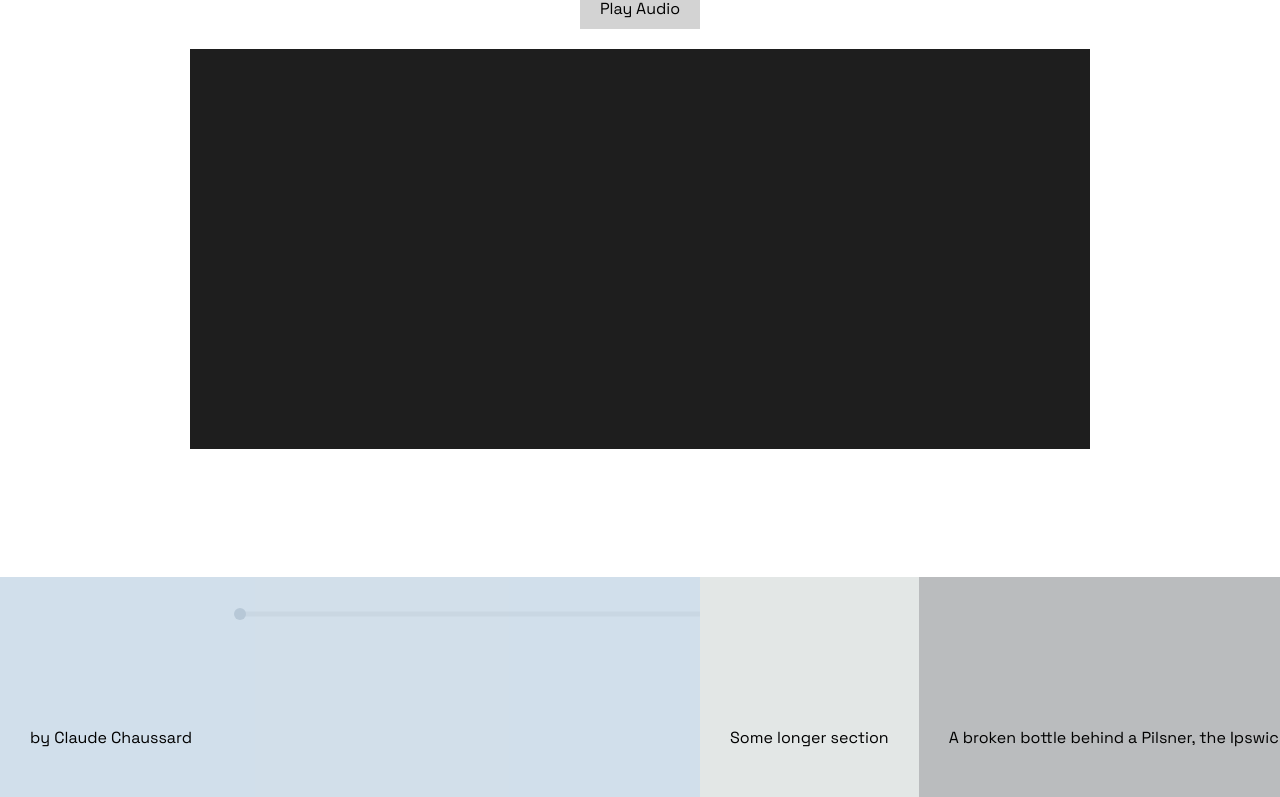
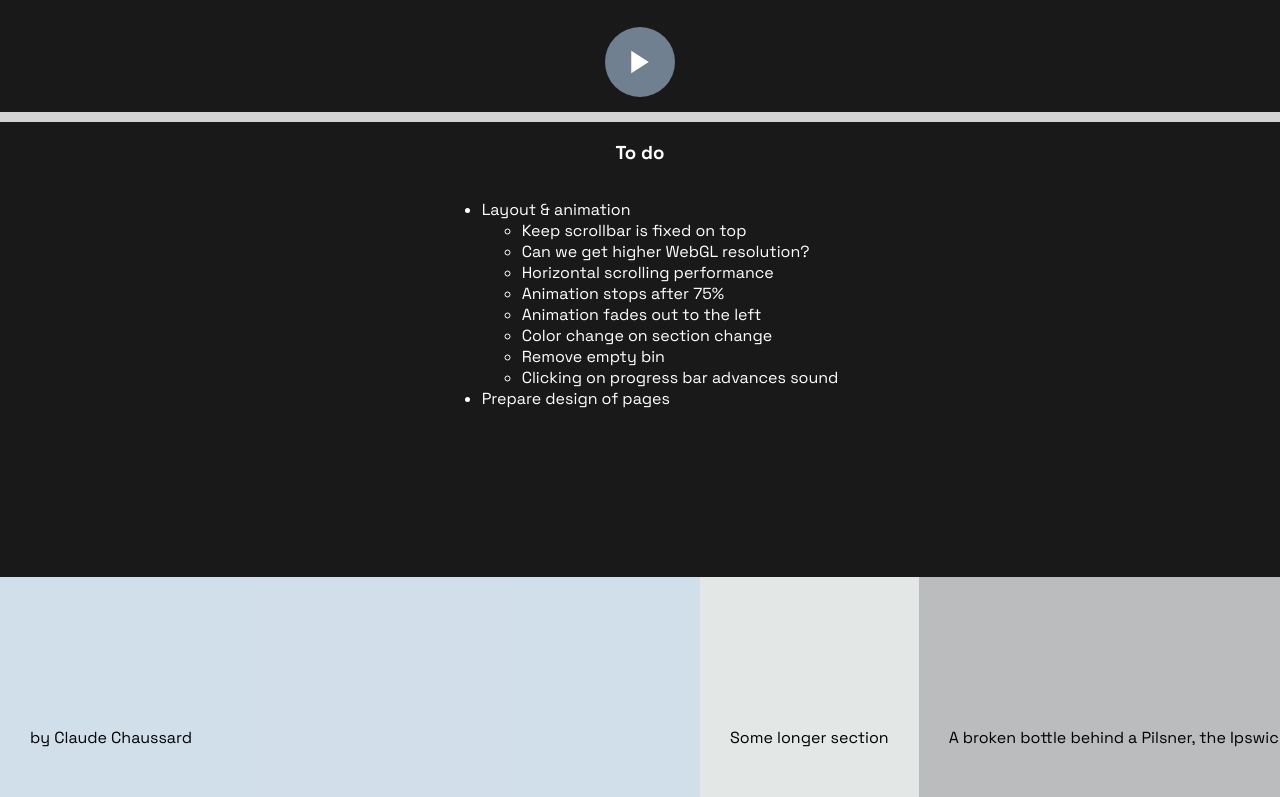
Before and after one commit to spandl/12lignes, a website built with Vite: page src/index.html in a window 1280 px wide. Shown: the part 223-1020 px from the top of the page. Built offline with nearby package versions, Linux system fonts and the light colour scheme; some packages are replaced by stand-ins of ours.

Commit message:
layout changes

```diff
--- /dev/null
+++ b/src/css/audio.scss
@@ -0,0 +1,96 @@
+@import url('https://fonts.googleapis.com/css2?family=Itim&family=Lato:ital,wght@0,100;0,300;0,400;0,700;0,900;1,100;1,300;1,400;1,700;1,900&family=Space+Grotesk:wght@300..700&display=swap');
+
+$primary-color: #3498db;
+
+/* Audio Visualization Overlay */
+#audio-visualization {
+    position: fixed; /* Fixed to cover the entire viewport */
+    top: 0;
+    left: 0;
+    width: 100vw; /* Full viewport width */
+    height: 100vh; /* Full viewport height */
+    z-index: 9998; /* Slightly below sticky elements like the play button */
+    pointer-events: none; /* Ensure it doesn't block user interaction */
+}
+
+// SVG play button
+#audio-button {
+    position: sticky;
+    top: 20px;
+    z-index: 9999; /* Ensure it is above the overlay */
+
+    display: flex;
+    justify-content: center;
+    align-items: center;
+
+    padding: 5px;
+    text-align: center;
+    width: 60px;
+    height: 60px;
+    margin: 15px auto;
+
+    cursor: pointer;
+    border-radius: 50%;
+    background-color: slategray;
+    user-select: none;
+    transition: background-color 0.3s ease;
+}
+
+#audio-button:hover {
+    background-color: darkslategray; /* Darker shade on hover */
+}
+
+.icon {
+    width: 30px;
+    height: 30px;
+    fill: white;
+}
+
+.hidden {
+    display: none; /* Hide inactive icon */
+}
+
+// Scrollbar Container
+#scrollbar-container {
+    position: sticky;
+    top: 0;
+    height: 10px;
+    width: 100%;
+    background: lightgray;
+    cursor: pointer;
+    z-index: 10000; /* Above most elements, but below the play button */
+}
+
+// Scrollbar Background
+#scrollbar {
+    position: absolute;
+    top: 50%;
+    left: 0;
+    width: 100%;
+    height: 5px;
+    transform: translateY(-50%);
+}
+
+// Progress Bar
+#progress-bar {
+    position: absolute;
+    top: 50%;
+    left: 0;
+    width: 0; // This will be dynamically updated
+    height: 10px;
+    background: slategrey;
+    transform: translateY(-50%);
+}
+
+// Draggable Circle (Scroll Thumb)
+#scroll-thumb {
+    position: absolute;
+    top: 50%;
+    left: 10; // This will be dynamically updated
+    width: 10px;
+    height: 10px;
+    background: transparent;
+    transform: translateY(-50%);
+    cursor: ew-resize; /* <-> cursor for dragging */
+    pointer-events: auto; /* Ensure it's interactive */
+}
--- a/src/css/main.scss
+++ /dev/null
@@ -1,62 +0,0 @@
-@import url('https://fonts.googleapis.com/css2?family=Itim&family=Lato:ital,wght@0,100;0,300;0,400;0,700;0,900;1,100;1,300;1,400;1,700;1,900&family=Space+Grotesk:wght@300..700&display=swap');
-
-$primary-color: #3498db;
-
-#audio-visualization {
-    // border: 2px solid grey;
-    // width: 800px;
-    // height: 400px;
-}
-
-#audio-button {
-    cursor: pointer;
-    padding: 10px;
-    background: lightgray;
-    text-align: center;
-    width: 100px;
-    margin: 20px auto;
-}
-
-// Scrollbar Container
-#scrollbar-container {
-    position: relative;
-    height: 20px;
-    margin: 10px auto;
-    width: 100%;
-    max-width: 800px;
-}
-
-// Scrollbar Background
-#scrollbar {
-    position: absolute;
-    top: 50%;
-    left: 0;
-    width: 100%;
-    height: 5px;
-    background: lightgray;
-    transform: translateY(-50%);
-}
-
-// Progress Bar
-#progress-bar {
-    position: absolute;
-    top: 50%;
-    left: 0;
-    width: 0; // This will be dynamically updated
-    height: 5px;
-    background: slategrey;
-    transform: translateY(-50%);
-}
-
-// Draggable Circle (Scroll Thumb)
-#scroll-thumb {
-    position: absolute;
-    top: 50%;
-    left: 0; // This will be dynamically updated
-    width: 12px;
-    height: 12px;
-    background: slategrey;
-    border-radius: 50%;
-    transform: translate(-50%, -50%);
-    cursor: pointer;
-}
--- a/src/css/lenis.scss
+++ b/src/css/structure.scss
@@ -6,7 +6,8 @@ body {
 }
 
 #intro {
-    background-color: rgba(255, 255, 255, 0.8);
+    background: rgba(0, 0, 0, 0.9); /* Dark background with transparency */
+    color: white;
 }
 
 #scroll-container {
--- a/src/index.html
+++ b/src/index.html
@@ -9,25 +9,42 @@
 
 <body>
 
-    <div class="sticky section centered" id="intro">
-        <h1>12 lignes (0.30)</h1>
-        <h3>To do</h3>
-        <ul>
+    <div class="section centered" id="intro">
+        <h1>12 lignes (0.40)</h1>
 
-            <li>Scroll player on top and leave in fixed position</li>
-            <li>Keep canvas animation transparent and on top (or underneath)</li>
-            <li>Prepare design of pages</li>
-        </ul>
+        <div id="audio-visualization"></div>
         <div id="audio-button">
-            Play Audio
+            <svg id="play-icon" xmlns="http://www.w3.org/2000/svg" viewBox="0 0 24 24" class="icon">
+                <polygon points="5,3 19,12 5,21" fill="white"></polygon>
+            </svg>
+            <svg id="pause-icon" xmlns="http://www.w3.org/2000/svg" viewBox="0 0 24 24" class="icon hidden">
+                <rect x="6" y="4" width="4" height="16" fill="white"></rect>
+                <rect x="14" y="4" width="4" height="16" fill="white"></rect>
+            </svg>
         </div>
-        <div id="audio-visualization"></div>
-        <canvas id="waveformCanvas"></canvas>
         <div id="scrollbar-container">
             <div id="scrollbar"></div>
             <div id="progress-bar"></div>
             <div id="scroll-thumb"></div>
         </div>
+
+        <h3>To do</h3>
+        <ul>
+            <li>
+                Layout & animation
+                <ul>
+                    <li>Keep scrollbar is fixed on top</li>
+                    <li>Can we get higher WebGL resolution?</li>
+                    <li>Horizontal scrolling performance</li>
+                    <li>Animation stops after 75%</li>
+                    <li>Animation fades out to the left</li>
+                    <li>Color change on section change</li>
+                    <li>Remove empty bin</li>
+                    <li>Clicking on progress bar advances sound</li>
+                </ul>
+            </li>
+            <li>Prepare design of pages</li>
+        </ul>
     </div>
 
     <!-- Horizontal scrolling section -->
@@ -56,7 +73,6 @@
         <div>Credits and other stuff</div>
     </div>
 
-
     <script type="module" src="./js/entry.ts"></script>
 </body>
 
--- a/src/js/audio.ts
+++ b/src/js/audio.ts
@@ -21,11 +21,16 @@ document.addEventListener('DOMContentLoaded', () => {
     }, false);
 
     const playButton = document.getElementById("audio-button")!;
+    const playIcon = document.getElementById("play-icon");
+    const pauseIcon = document.getElementById("pause-icon");
+
     const scrollbar = document.getElementById("scrollbar")!;
     const progressBar = document.getElementById("progress-bar")!;
     const scrollThumb = document.getElementById("scroll-thumb")!;
 
-    initViz();  // Initializes the canvas
+    const audioVisualization = document.getElementById("audio-visualization")!;
+
+    initViz(audioVisualization);  // Initializes the canvas
 
     let isDragging = false;
     let isPlaying = false;
@@ -61,14 +66,17 @@ document.addEventListener('DOMContentLoaded', () => {
         if (!isPlaying) {
             audioElement.play();
             isPlaying = true;
-            playButton.textContent = "Pause Audio"; // Change button text to "Pause"
+            playIcon.classList.add("hidden");
+            pauseIcon.classList.remove("hidden");
 
         } else {
             audioElement.pause();
             isPlaying = false;
-            playButton.textContent = "Play Audio"; // Change button text to "Play"
+            playIcon.classList.remove("hidden");
+            pauseIcon.classList.add("hidden");
         }
     });
+
 
     // Control the frequency of updates with requestAnimationFrame
     let lastUpdate = 0;
@@ -87,7 +95,7 @@ document.addEventListener('DOMContentLoaded', () => {
             );
 
             const { time, loudness, frequencyDomain, timeDomain } = audioData;
-            updateViz(audioElement.currentTime, timeDomain);
+            updateViz(audioVisualization, audioElement.currentTime, timeDomain);
 
             lastUpdate = timestamp;
         }
--- a/src/js/dataVisualization.ts
+++ b/src/js/dataVisualization.ts
@@ -2,10 +2,7 @@ import * as d3 from "d3";
 import p5 from 'p5';
 
 const NUM_LINES = 20; // Number of lines
-const CANVAS_WIDTH = 900;
-const CANVAS_HEIGHT = 400;
-const MAX_WIDTH_PERCENT = 0.9; // 90% of canvas
-const DOT_RADIUS = 3;
+const DOT_RADIUS = 5;
 
 
 const xStep = 1; //CANVAS_WIDTH * MAX_WIDTH_PERCENT / CANVAS_WIDTH * 2;
@@ -18,15 +15,12 @@ const binGenerator = d3
     .bin()
     .thresholds(NUM_LINES);
 
-const yScale = d3
-    .scaleLinear()
-    .domain([0, 255])
-    .range([CANVAS_HEIGHT, 0]);
+let yScale;
 
 
 // Function to process the audio data and update linesData
-export function updateViz(currentTime, timeDomainArray: Uint8Array): void {
-    // Use d3 to bin the data dynamically
+export const updateViz = (container: HTMLElement, currentTime, timeDomainArray: Uint8Array): void => {
+    const { width, height } = container.getBoundingClientRect();
 
     const bins = binGenerator(timeDomainArray);
 
@@ -43,37 +37,41 @@ export function updateViz(currentTime, timeDomainArray: Uint8Array): void {
             y
         });
         const newLength = linesData[lineIndex].length
-        if (newLength > CANVAS_WIDTH) {
-            linesData[lineIndex].splice(0, newLength - CANVAS_WIDTH);
+        if (newLength > width) {
+            linesData[lineIndex].splice(0, newLength - width);
         }
     });
 }
 
 
-export function initViz() {
+export const initViz = (container: HTMLElement) => {
+    const { width, height } = container.getBoundingClientRect();
+    const backColor = 'rgba(255, 255, 255, 0)';
+    const dotColor = 'rgba(24, 183, 204, 0.15)';
+    yScale = d3
+        .scaleLinear()
+        .domain([0, 255])
+        .range([height, 0]);
+
     new p5((sketch) => {
         sketch.setup = () => {
-            sketch.createCanvas(CANVAS_WIDTH, CANVAS_HEIGHT, sketch.WEBGL);
-            sketch.background(30);
+            sketch.createCanvas(width, height, sketch.WEBGL);
+
             sketch.noStroke();
         };
 
-
-
         sketch.draw = () => {
-            sketch.background(30);
-
+            sketch.background(backColor);
             // Draw all dots
             for (let i = 0; i < linesData.length; i++) {
                 const line = linesData[i];
                 line.forEach((point, position) => {
                     // console.log('point', point)
-                    let fillColor = 'rgba(24, 183, 204, 0.25)';
-                    sketch.fill(fillColor); // Dot color
-                    sketch.opacity = 0.1;
 
-                    const x = position - CANVAS_WIDTH / 2;
-                    const y = point.y - CANVAS_HEIGHT / 2;
+                    sketch.fill(dotColor);
+
+                    const x = position - width / 2;
+                    const y = point.y - height / 2;
                     sketch.circle(x, y, DOT_RADIUS);
                 });
             }
--- a/src/js/main.ts
+++ b/src/js/main.ts
@@ -1,8 +1,8 @@
 import Lenis from 'lenis';
 
 import 'lenis/dist/lenis.css';
-import '../css/main.scss';
-import '../css/lenis.scss';
+import '../css/audio.scss';
+import '../css/structure.scss';
 
 console.log('Hello Claude');
 
@@ -34,7 +34,7 @@ const initSizes = () => {
         return total + contentItem.offsetWidth;
     }, 0);
     const verticalExtraSpace = horizontalScrollSectionWidth - screenWidth;
-    console.log('verticalExtraSpace', verticalExtraSpace);
+    // console.log('verticalExtraSpace', verticalExtraSpace);
 
     const spacer = document.querySelector('#spacer') as HTMLElement | null;
     if (spacer) spacer.style.height = `${verticalExtraSpace}px`;
@@ -53,8 +53,8 @@ const handleVirtualScroll = (e: any, speed: number) => {
 TODO > horizontal scroll
 
 * Add real text
-* Add audio player
-* Add canvas for visual animation
+* Fixed position for audio player
+* Overlay canvas for visual animation
 * Design
 * Fine-tune transition between horizontal and vertical scrolling
 */
@@ -79,12 +79,12 @@ lenis.on('scroll', (e) => {
     // Check if we're vertically within the horizontal scrolling section
 
     if (scroll >= sectionTop && scroll < sectionBottom - 500 && !horizontalScrollActive) {
-        horizontalScrollActive = true;
-        console.log("enter horizontal scrolling", Math.round(scroll));
+        // horizontalScrollActive = true;
+        // console.log("enter horizontal scrolling", Math.round(scroll));
 
     } else if ((scroll < sectionTop || scroll >= sectionBottom) && horizontalScrollActive) {
         horizontalScrollActive = false;
-        console.log("exit horizontal scrolling");
+        // console.log("exit horizontal scrolling");
     }
 
     //     console.log('horizontalScrollActive', horizontalScrollActive)
@@ -95,7 +95,7 @@ lenis.on('scroll', (e) => {
         const scrollWidth = containerWidth - screenWidth
         const diff = sectionBottom - creditSectionTop;
         const xPos = -(scrollWidth + diff)
-        console.log('offset', xPos, containerWidth, diff);
+        // console.log('offset', xPos, containerWidth, diff);
         // console.log('progress', lenis.progress);
         scrollContainer.style.transform = `translate(${xPos}px)`;
 
```
